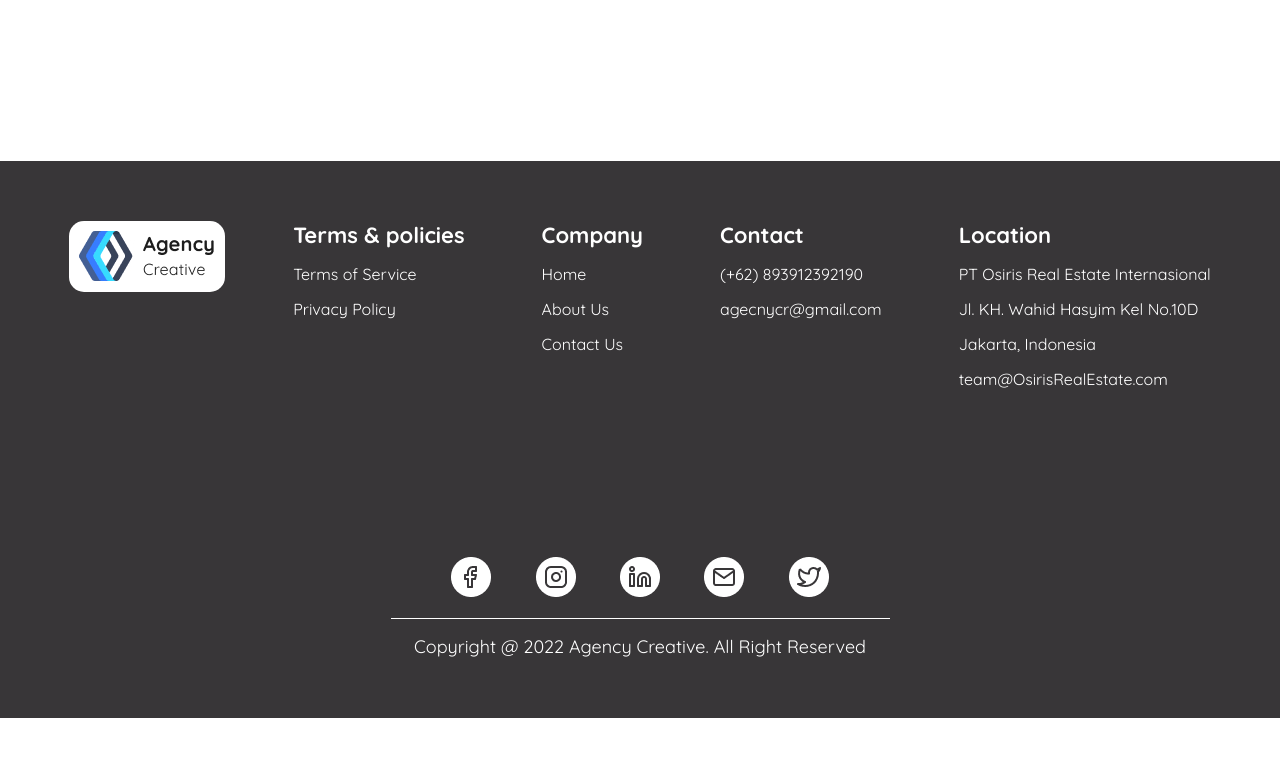
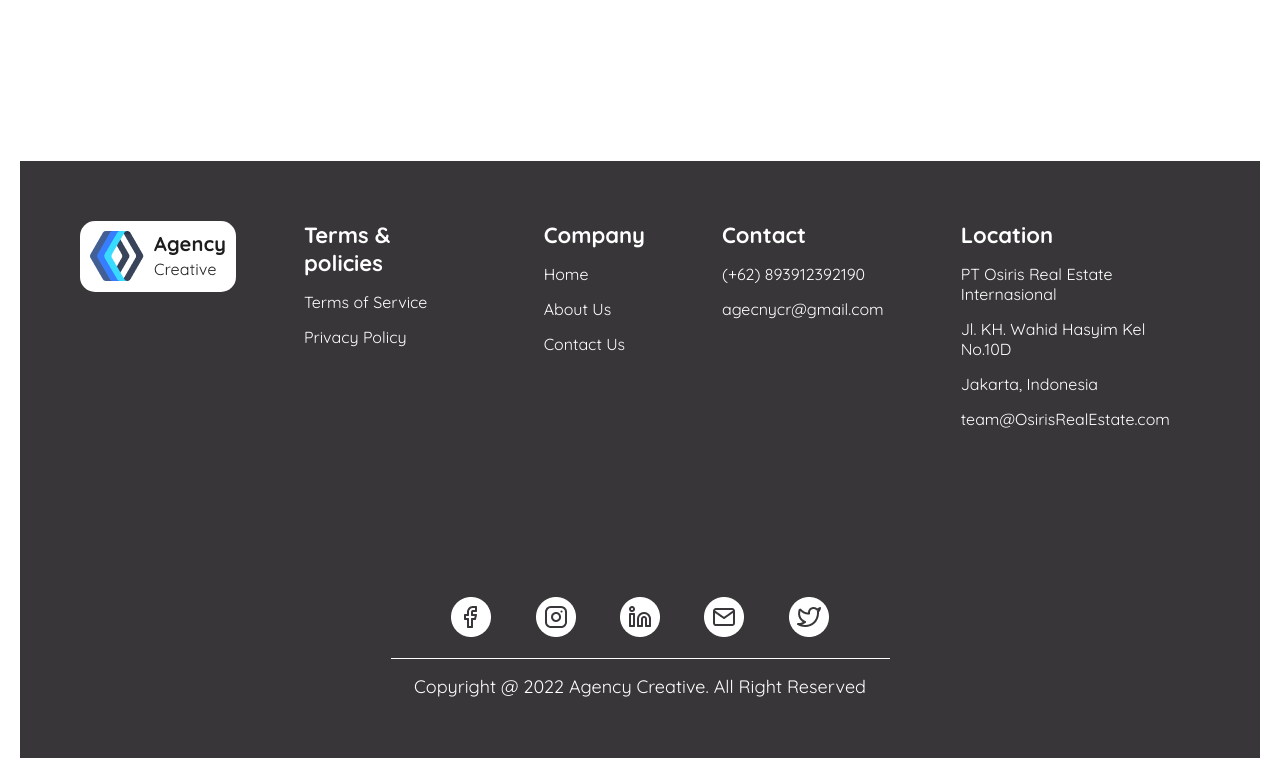
Before and after one commit to maksim-dev1911/creative-agency-landing, a website: page src/index.html in a window 1280 px wide. Shown: the part 4775-5533 px from the top of the page. Before the commit the page ends 5493 px from the top, so only its background shows below. Drawn offline with nearby package versions, Linux system fonts and the light colour scheme; files that its build step writes are made by us from their sources.

Commit message:
Fix footer

```diff
--- a/src/scss/index.scss
+++ b/src/scss/index.scss
@@ -397,7 +397,8 @@ main {
   background: $fuscous-grey-color;
   padding: 60px;
   font-family: "Quicksand";
-  margin-top: 178px;
+  max-width: $container-width;
+  margin: 178px auto 0;
 
   &__logo {
     background: #ffffff;
```
